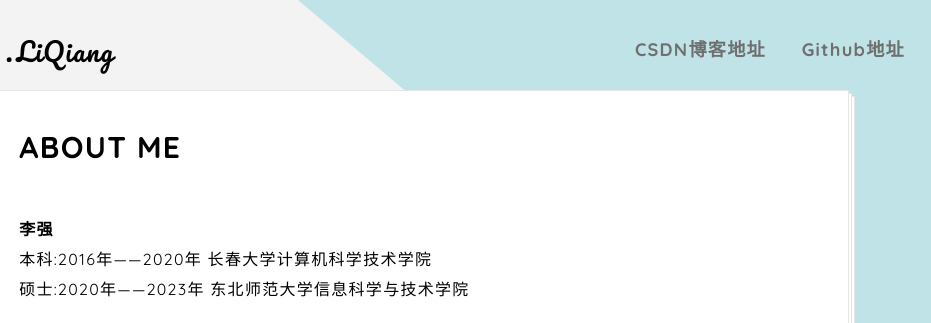
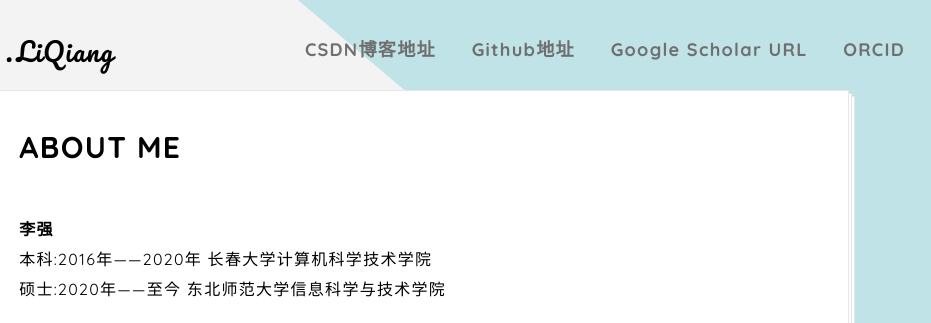
Before and after one commit to LiQiang0307/liqiang0307.github.io, a plain HTML site: page index.html in a window 1280 px wide. Shown: the top 323 px of the page, 349-1280 px from the left. Drawn offline with Linux system fonts and the light colour scheme; some packages are replaced by stand-ins of ours; a script that the page names is missing; files whose address does not match are found by name.

Commit message:
Update index.html

```diff
--- a/index.html
+++ b/index.html
@@ -42,7 +42,9 @@
                                  <nav id="ace-main-nav">
                                     <ul class="clear-list">
 										<li><a href="https://blog.csdn.net/qq_41251963">CSDN博客地址</a></li>
-										<li><a href="https://github.com/LiQiang0307">Github地址</a>
+										<li><a href="https://github.com/LiQiang0307">Github地址</a></li>
+										<li><a href="https://scholar.google.com/citations?user=zY_Aoq8AAAAJ">Google Scholar URL</a></li>
+				                                                <li><a href="https://orcid.org/0009-0003-4955-8582">ORCID</a></li>
 										<!-- <li><a href="testimonials.html">references</a></li>
 										<li><a href="search.html">search</a></li>
 										<li><a href="category.html">category</a></li>
@@ -97,7 +99,7 @@
 
                     <p><b>李强</b><br>
                             本科:2016年——2020年 长春大学计算机科学技术学院<br>
-                            硕士:2020年——2023年 东北师范大学信息科学与技术学院
+                            硕士:2020年——至今 东北师范大学信息科学与技术学院
                     </p>
 
                     <p class="text-right">
```
